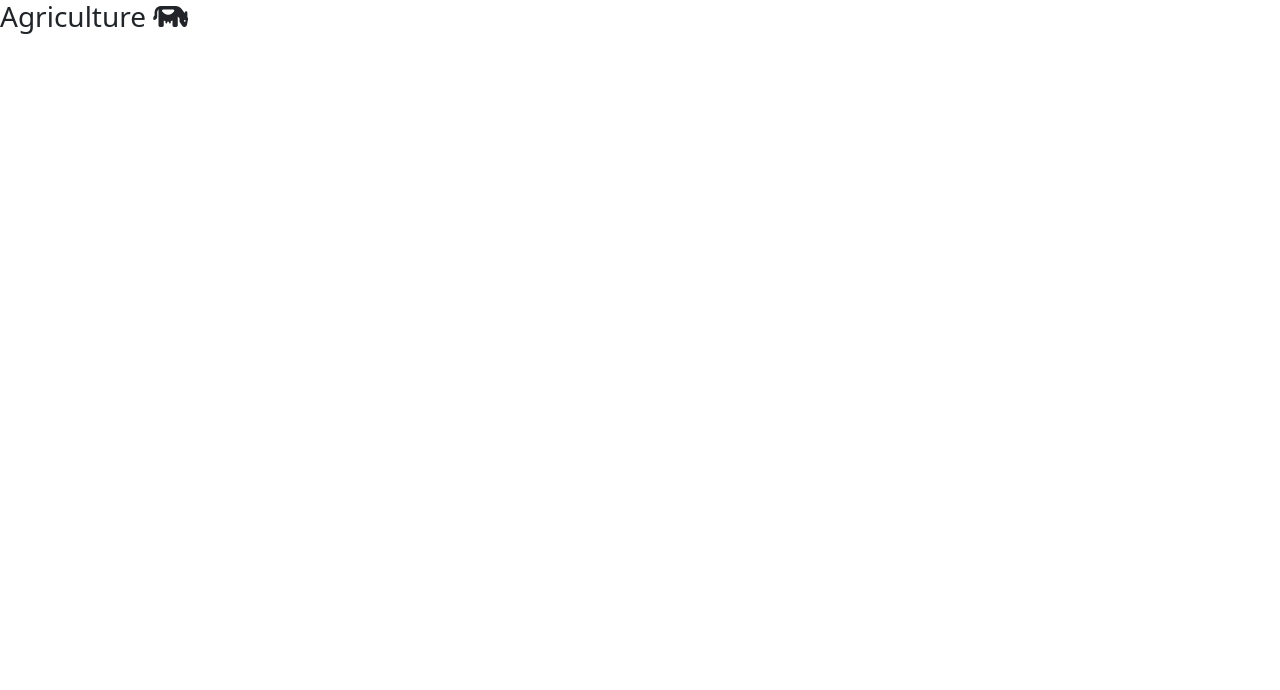
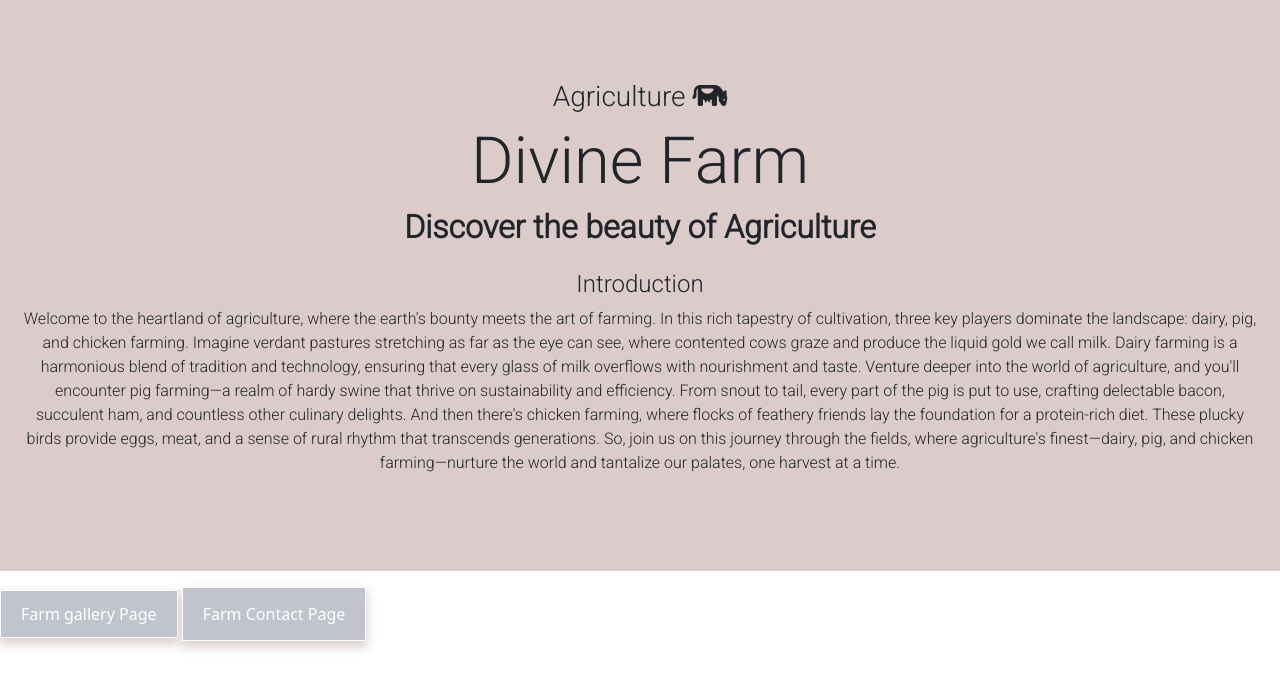
Before and after one commit to Techgirlie-martinermars/portfolio-farming, a plain HTML site: page index.html in a window 1280 px wide. Drawn offline with nearby package versions, Linux system fonts and the light colour scheme.

Commit message:
gave structure to the homepage hero
added h1 to the page , added some margin and link to other pages

```diff
--- a/index.html
+++ b/index.html
@@ -8,19 +8,21 @@
       content=" This portfolio shows us a shide of agriculture;
     animal rearing. This includes dairy farming, pig farming and chicken farming in Kenya,Africa "
     />
-    <title>Portfoliio-farming</title>
+
     <link
       href="https://cdn.jsdelivr.net/npm/bootstrap@5.0.2/dist/css/bootstrap.min.css"
       rel="stylesheet"
       integrity="sha384-EVSTQN3/azprG1Anm3QDgpJLIm9Nao0Yz1ztcQTwFspd3yD65VohhpuuCOmLASjC"
       crossorigin="anonymous"
     />
+    <link href="style.css" rel="stylesheet" type="text/css" />
+
     <script
       src="https://cdn.jsdelivr.net/npm/bootstrap@5.0.2/dist/js/bootstrap.bundle.min.js"
       integrity="sha384-MrcW6ZMFYlzcLA8Nl+NtUVF0sA7MsXsP1UyJoMp4YLEuNSfAP+JcXn/tWtIaxVXM"
       crossorigin="anonymous"
     ></script>
-    <link src="style.css" rel="stylesheet" type="text/css" />
+
     <link rel="preconnect" href="https://fonts.googleapis.com" />
     <link rel="preconnect" href="https://fonts.gstatic.com" crossorigin />
     <link
@@ -31,8 +33,36 @@
       src="https://kit.fontawesome.com/ec5c2ccf57.js"
       crossorigin="anonymous"
     ></script>
+    <title>Portfoliio-farming</title>
   </head>
   <body>
-    <h3>Agriculture <i class="fa-solid fa-cow"></i></h3>
+    <div class="hero">
+      <h3>Agriculture <i class="fa-solid fa-cow"></i></h3>
+      <h1>Divine Farm</h1>
+      <h2 class="mb-4">Discover the beauty of Agriculture</h2>
+      <h4>Introduction</h4>
+      <p>
+        Welcome to the heartland of agriculture, where the earth's bounty meets
+        the art of farming. In this rich tapestry of cultivation, three key
+        players dominate the landscape: dairy, pig, and chicken farming. Imagine
+        verdant pastures stretching as far as the eye can see, where contented
+        cows graze and produce the liquid gold we call milk. Dairy farming is a
+        harmonious blend of tradition and technology, ensuring that every glass
+        of milk overflows with nourishment and taste. Venture deeper into the
+        world of agriculture, and you'll encounter pig farming—a realm of hardy
+        swine that thrive on sustainability and efficiency. From snout to tail,
+        every part of the pig is put to use, crafting delectable bacon,
+        succulent ham, and countless other culinary delights. And then there's
+        chicken farming, where flocks of feathery friends lay the foundation for
+        a protein-rich diet. These plucky birds provide eggs, meat, and a sense
+        of rural rhythm that transcends generations. So, join us on this journey
+        through the fields, where agriculture's finest—dairy, pig, and chicken
+        farming—nurture the world and tantalize our palates, one harvest at a
+        time.
+      </p>
+    </div>
+
+    <a href="#" class="gallery-link">Farm gallery Page</a>
+    <a href="#contact" class="contact-link">Farm Contact Page</a>
   </body>
 </html>
--- a/style.css
+++ b/style.css
@@ -1,4 +1,40 @@
-h3 {
+:root {
+  --special-color: rgb(219, 204, 203);
+  --primary-color: white;
+  --secondary-color: rgb(193, 196, 205);
+  --shadow: 0px 5px 10px 1px rgb(219, 204, 203);
+}
+
+.hero {
   font-family: "Open Sans", sans-serif;
   font-family: "Roboto", sans-serif;
+  text-align: center;
+  padding: 80px 20px;
+  background: var(--special-color);
+  margin-bottom: 30px;
 }
+.hero h1 {
+  font-size: 65px;
+}
+.hero h2 {
+  font-weight: bold;
+}
+.contact-link {
+  border: 1px solid white;
+  background: var(--secondary-color);
+  color: var(--primary-color);
+
+  padding: 15px 20px;
+  box-shadow: var(--shadow);
+  text-decoration: none;
+  line-height: 27px;
+}
+.gallery-link {
+  border: 1px solid white;
+  background: var(--secondary-color);
+  color: var(--primary-color);
+
+  padding: 12px 20px;
+  box-shadow: var(--shadow);
+  text-decoration: none;
+}
```
